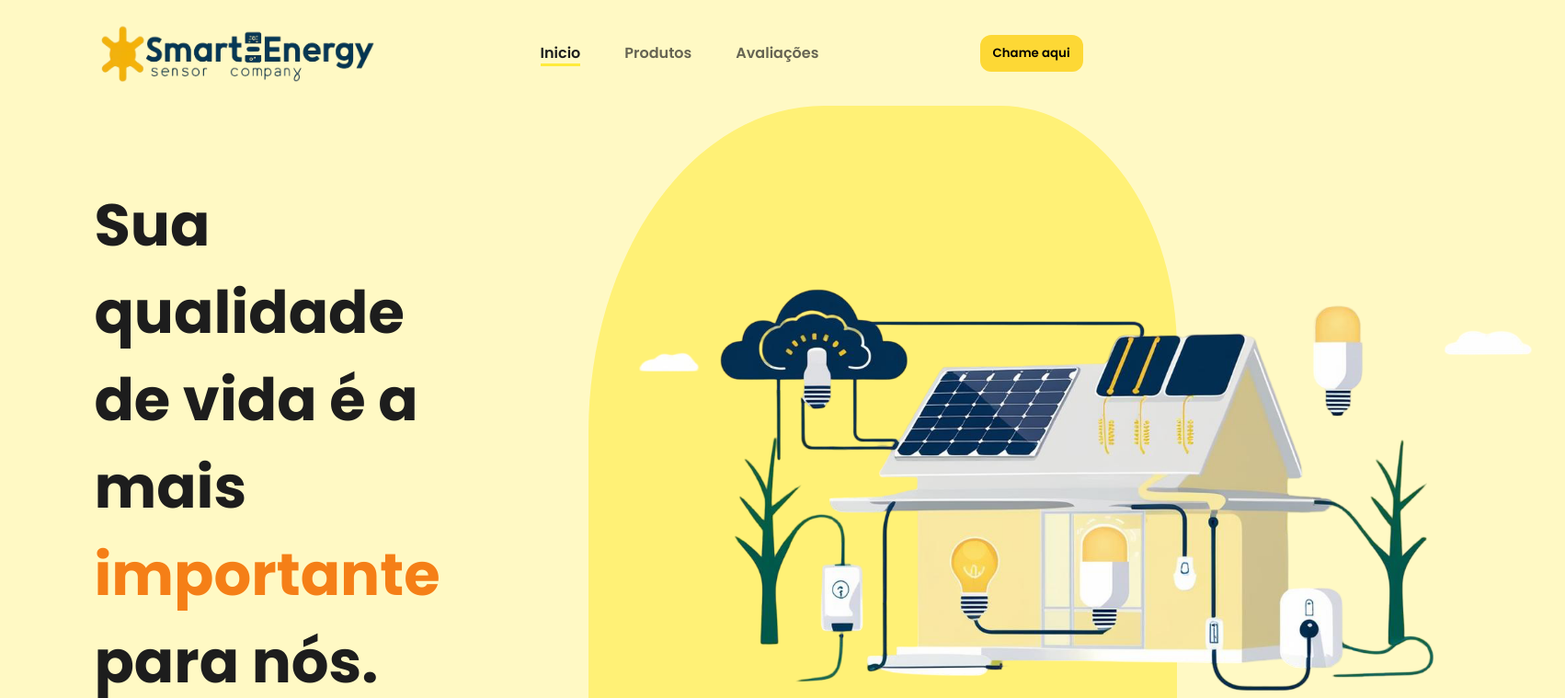
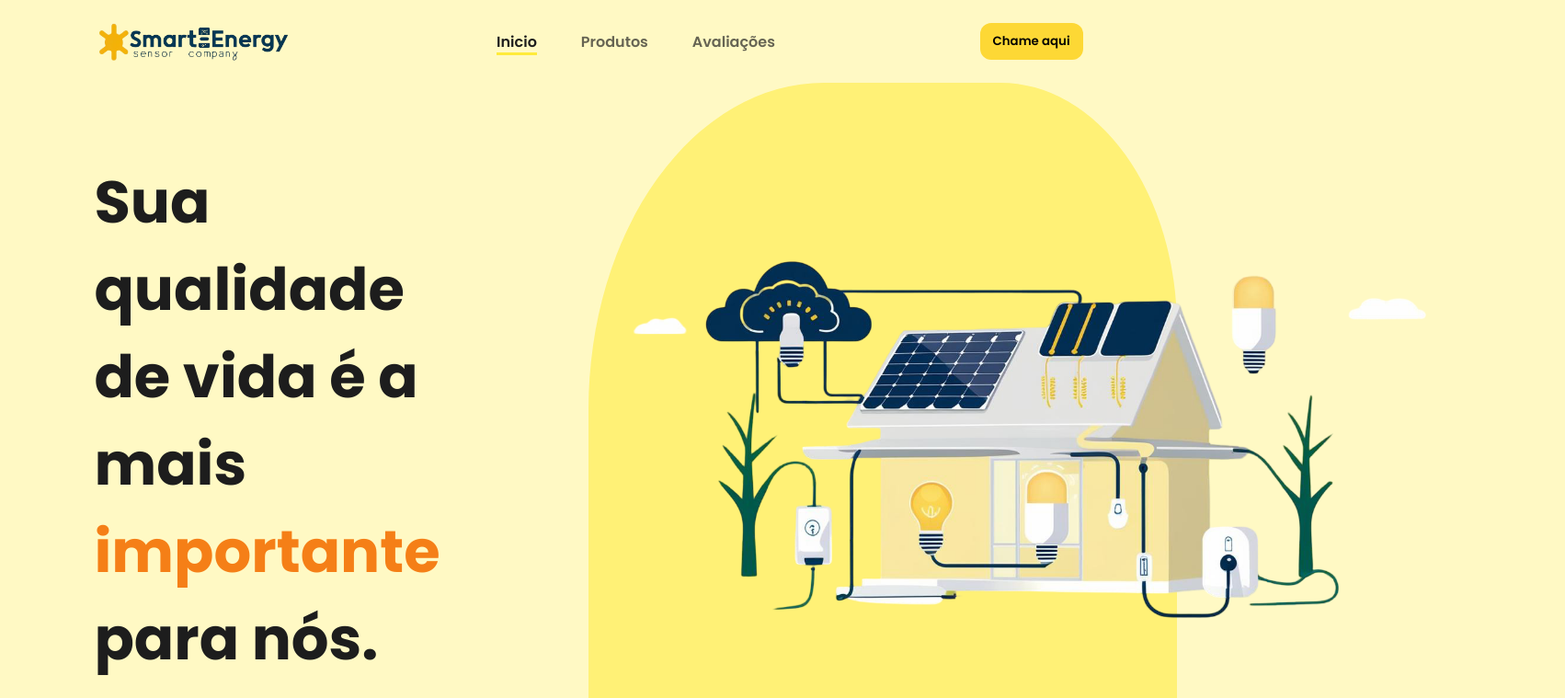
Before and after one commit to LukeFalcox/ProjetoIntegradorSem1, a website: page index.html in a window 1280 px wide. Shown: the top 759 px of the page at 92% size, 1702 px wide, since content can reach past the window. Drawn offline with Linux system fonts and the light colour scheme.

Commit message:
Atualizado tamanho da logo

```diff
--- a/assets/css/styles.css
+++ b/assets/css/styles.css
@@ -541,12 +541,12 @@ footer {
   display: flex;
   justify-content: center;
   align-items: center;
-  height: 600px;
+  height: 60%;
   padding-left: 0px;
   margin-top: 150px;
 }
 
 #LogoInicio {
-  width: 310px;
-  height: 75px;
+  width: 20%;
+  height: 10%;
 }
```
